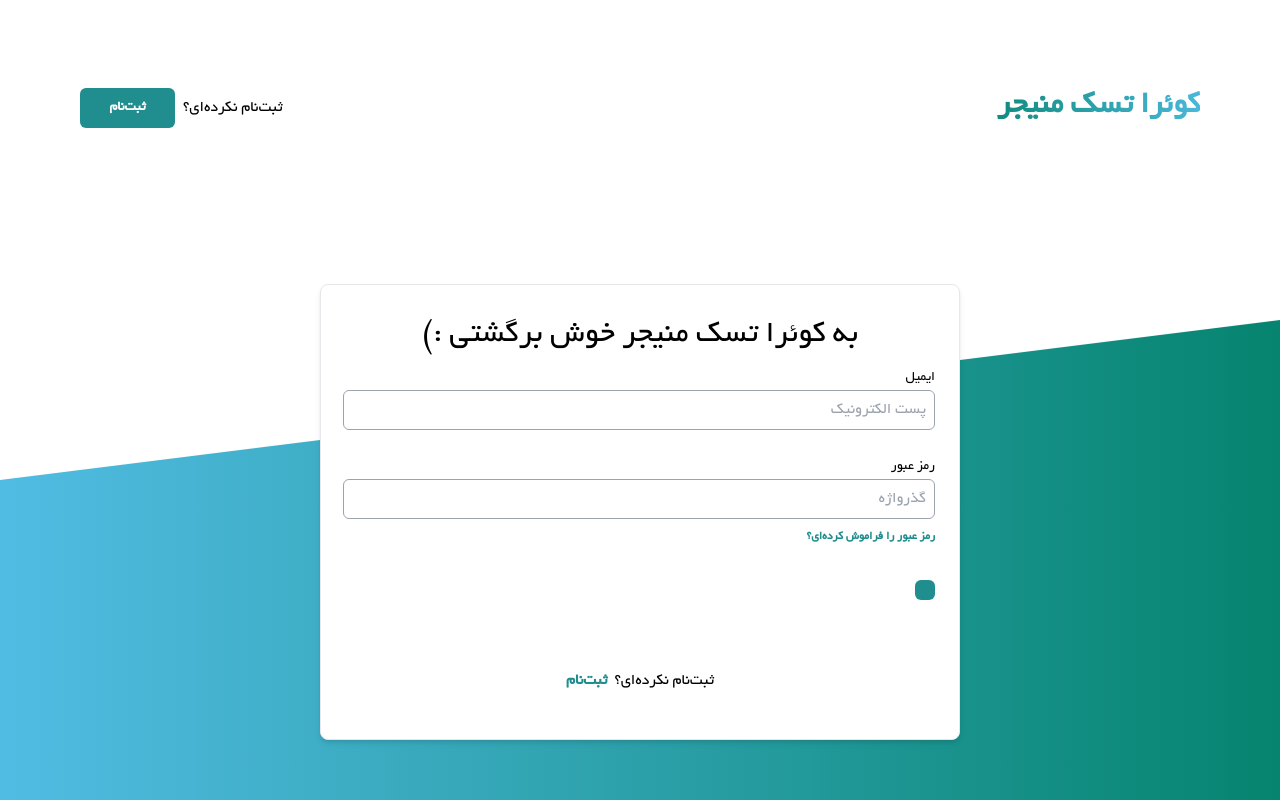
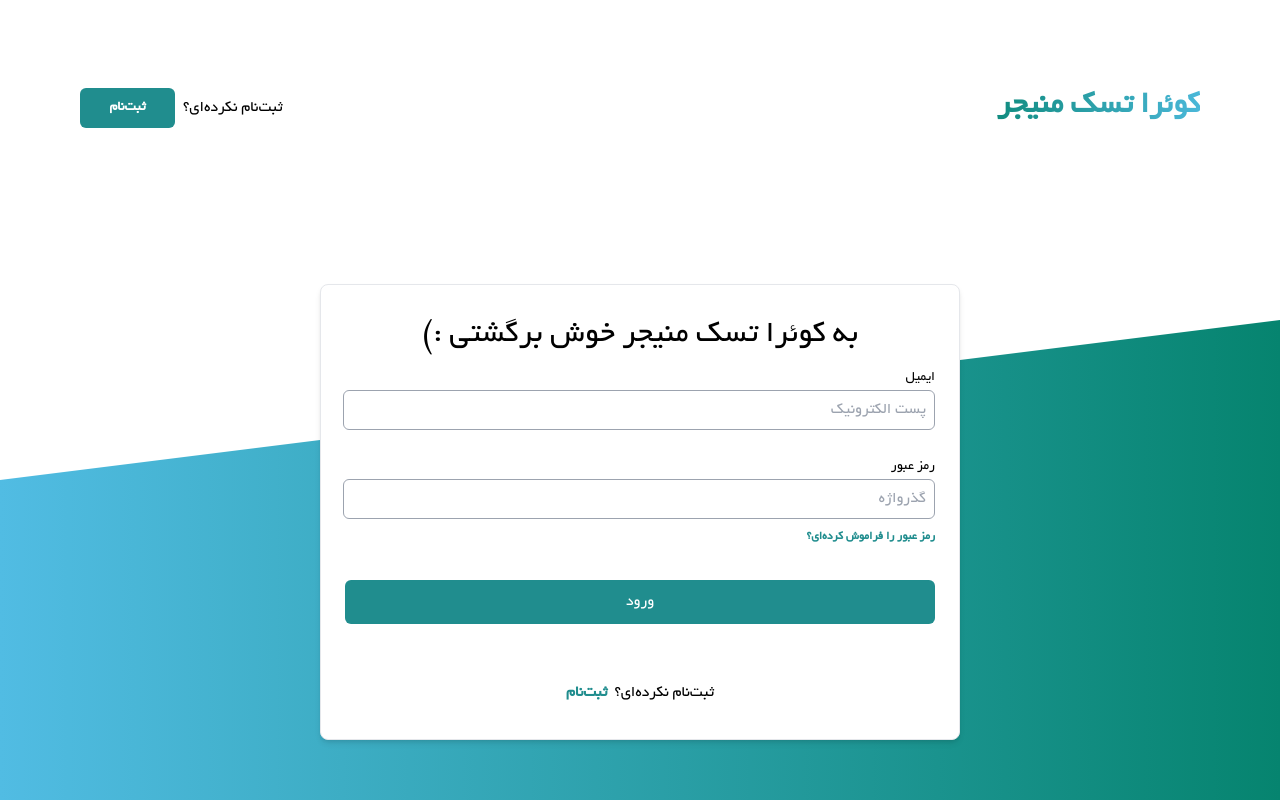
Before and after one commit to Summer-Frontend-Quera-Bootcamp/Quera-TaskManager, a React (Create React App) app: page / in a window 1280 px wide. Built offline with nearby package versions, Linux system fonts and the light colour scheme.

Commit message:
FIXED: routing in button

```diff
--- a/src/components/LoginForm/index.tsx
+++ b/src/components/LoginForm/index.tsx
@@ -56,7 +56,7 @@ const Index:React.FC = () => {
 
 
         <a href="https://Quera.ir" className="text-right mx-[24px] mt-[8px] text-[#208D8E] font-extra-bold text-TXS">رمز عبور را فراموش کرده‌ای؟</a>
-        <Link to="/main"><button className="mx-[24px] mt-[32px] mb-[24px] p-[10px]  bg-[#208D8E] rounded-md text-[#FFFFFF] hover:bg-teal-700"></button></Link>
+        <Link to="/main" className="mx-[24px] mt-[32px] mb-[24px] p-[10px]  bg-[#208D8E] rounded-md text-[#FFFFFF] hover:bg-teal-700 text-center"><button>ورود</button></Link>
         <div className="flex flex-row-reverse m-auto text-TM">
           <a className="text-[#208D8E] font-extra-bold mr-[7px]" href="https://quera.ir">ثبت‌نام</a>
           <p className = "font-medium">ثبت‌نام نکرده‌ای؟</p>
```
